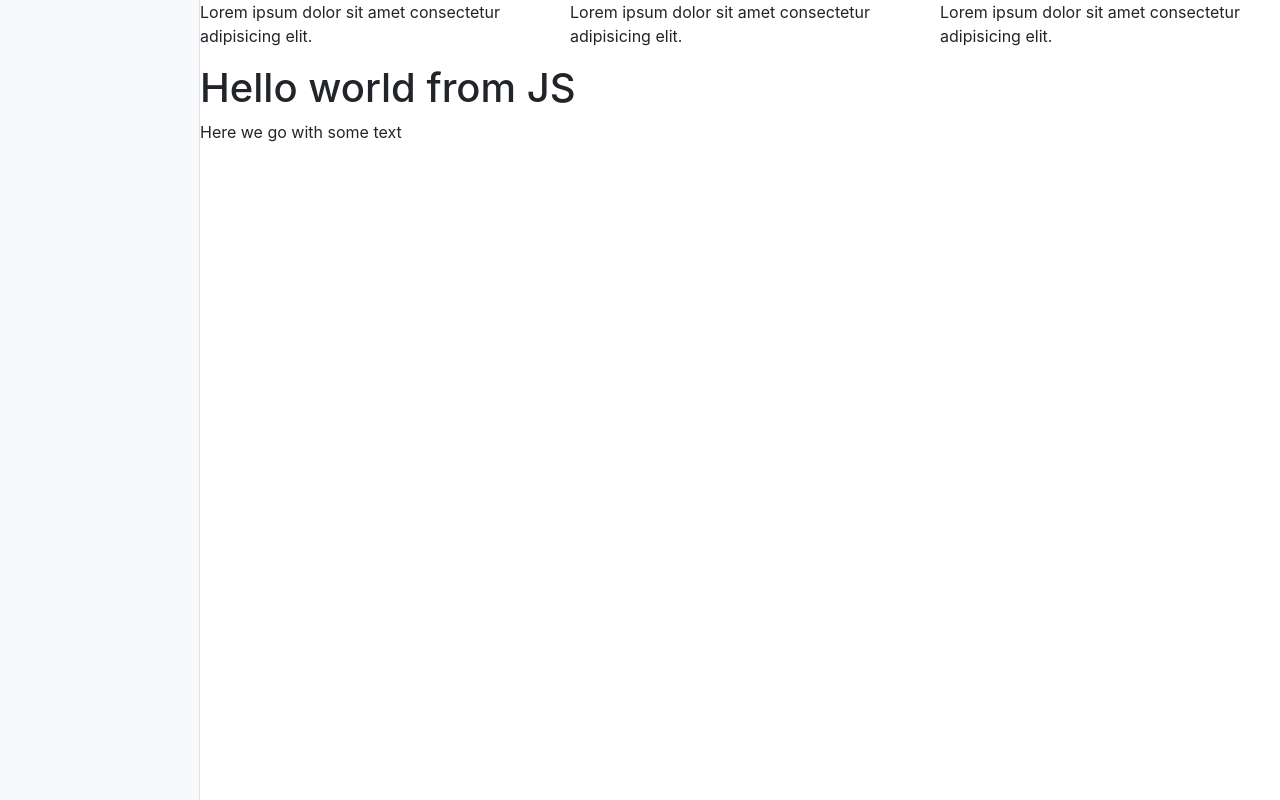
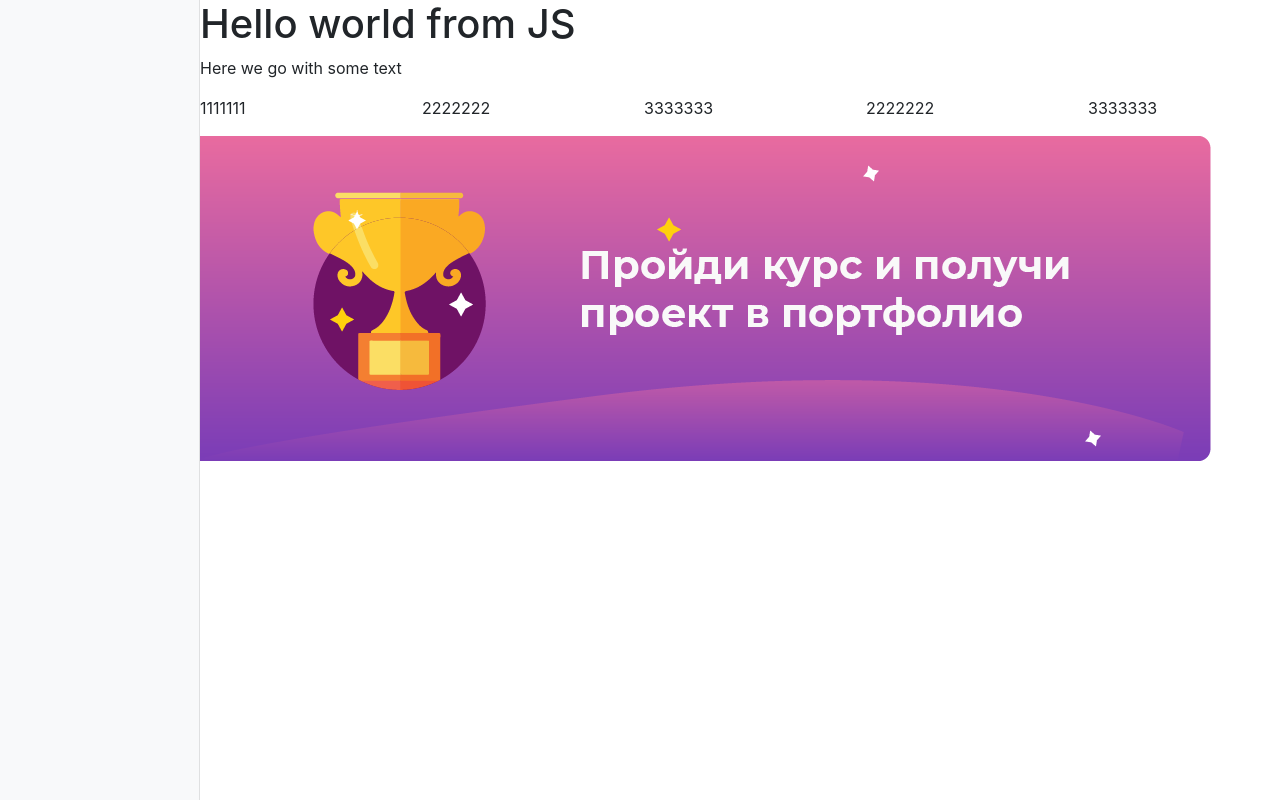
Before and after one commit to Gorizontal/Website-builder-in-pure-JavaScript, a website built with Parcel: page index.html in a window 1280 px wide. Built offline with nearby package versions, Linux system fonts and the light colour scheme.

Commit message:
optimizaded

```diff
--- a/index.html
+++ b/index.html
@@ -14,20 +14,6 @@
      <div id="site" class="content">
 
 
-
-
-        <div class="row">
-            <div class="col-sm">
-               <p>Lorem ipsum dolor sit amet consectetur adipisicing elit. </p>
-            </div>
-            <div class="col-sm">
-                <p>Lorem ipsum dolor sit amet consectetur adipisicing elit.</p>
-             </div>
-             <div class="col-sm">
-                <p>Lorem ipsum dolor sit amet consectetur adipisicing elit. </p>
-             </div>
-        </div>
-
      </div>
   </div>
 
--- a/index.js
+++ b/index.js
@@ -4,8 +4,11 @@ const model = [
     {type: 'columns', value: [
         '1111111',
         '2222222',
+        '3333333',
+        '2222222',
         '3333333'
-    ]}
+    ]},
+    {type:'image', value: './assets/image (1).png'}
 ]
 
 
@@ -14,24 +17,58 @@ const $site = document.querySelector('#site');
 model.forEach( block => {
     let html = '';
     if(block.type === 'title') {
-        html = `
+        html = title(block);
+    } else if (block.type == 'text') {
+        html = text(block);
+    } else if (block.type == 'columns') {
+        html = columns(block);
+    } else if (block.type == 'image') {
+        html = image(block);
+    }
+
+    $site.insertAdjacentHTML('beforeend', html)
+
+})
+
+
+function title (block) {
+    return `
     <div class="row">
         <div class="col-sm">
             <h1>${block.value}</h1>
         </div>
     </div>`
-    } else if (block.type == 'text') {
-        html = `
+}
+
+function text (block) {
+    return `
     <div class="row">
         <div class="col-sm">
             <p>${block.value}</p>
         </div>
     </div>
     `
-    } else if (block.type == 'columns') {
-
 }
 
-    $site.insertAdjacentHTML('beforeend', html)
+function columns (block) {
 
-})
+    const html = block.value.map(item => `<div class="col-sm"><p>${item}</p></div>`)
+    return `
+    <div class="row">
+            ${html.join('')}
+        </div>
+        `
+}
+
+
+
+
+
+
+function image (block) {
+    return `
+    <div class="row">
+        <img src ='${block.value}'>
+    </div>
+    `
+}
```
Also changed, not shown: package.json (added, +23 -0 lines), assets/image (1).png (added), 1 other file. Lines whose indentation alone changed are shown as unchanged.
